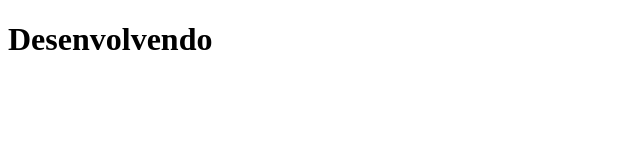
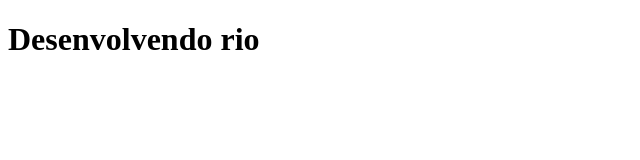
Before and after one commit to vilatico/MUSICA, a plain HTML site: page index.html in a window 1280 px wide. Shown: the full height of the page, 0-640 px from the left. Drawn offline with Linux system fonts and the light colour scheme.

Commit message:
desenvolvendo rio

```diff
--- a/index.html
+++ b/index.html
@@ -5,7 +5,7 @@
     <meta http-equiv="X-UA-Compatible" content="IE=edge">
     <meta name="viewport" content="width=device-width, initial-scale=1.0">
     <title>Apenas musicas</title>
-    <h1>Desenvolvendo</h1>
+    <h1>Desenvolvendo rio</h1>
 </head>
 <body>
 
```
